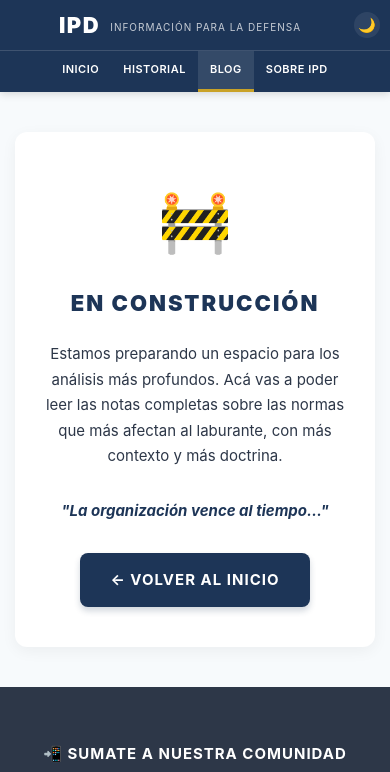
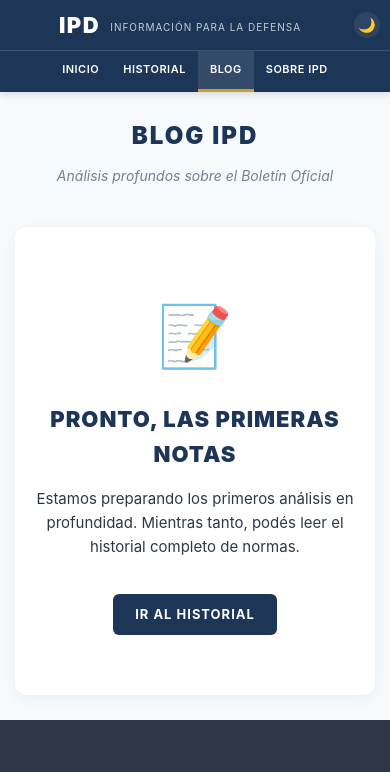
Before and after one commit to ipdboletin/ipdboletin.github.io, a plain HTML site: page blog.html in a window 390 px wide. Shown: the top 772 px of the page. Drawn offline with Linux system fonts and the light colour scheme.

Commit message:
Update blog.html

```diff
--- a/blog.html
+++ b/blog.html
@@ -124,15 +124,27 @@
         .nav-ipd a { color: var(--header-texto); text-decoration: none; padding: 12px 20px; font-size: 14px; font-weight: 600; text-transform: uppercase; letter-spacing: 1px; transition: 0.3s; border-bottom: 3px solid transparent; }
         .nav-ipd a:hover, .nav-ipd a.active { background-color: rgba(255,255,255,0.1); border-bottom-color: var(--dorado); }
 
-        /* ============ CONTENIDO ============ */
-        .contenido-en-construccion { flex: 1; display: flex; align-items: center; justify-content: center; padding: 80px 20px; }
-        .construccion-card { max-width: 600px; text-align: center; background: var(--fondo-secundario); padding: 60px 40px; border-radius: 12px; box-shadow: 0 4px 15px rgba(0,0,0,0.05); }
-        .construccion-icono { font-size: 80px; margin-bottom: 20px; }
-        .construccion-titulo { color: var(--azul-tactico); text-transform: uppercase; font-size: 28px; font-weight: 900; letter-spacing: 2px; margin-bottom: 20px; }
-        .construccion-texto { font-size: 17px; color: var(--texto-principal); line-height: 1.7; margin-bottom: 30px; }
-        .construccion-frase { font-size: 17px; font-style: italic; color: var(--azul-tactico); font-weight: bold; margin-bottom: 30px; }
-        .construccion-btn { display: inline-block; background-color: var(--azul-tactico); color: #FFFFFF; padding: 15px 30px; border-radius: 8px; text-decoration: none; font-size: 15px; font-weight: 700; text-transform: uppercase; letter-spacing: 1px; transition: 0.3s; box-shadow: 0 4px 6px rgba(29,53,87,0.2); }
-        .construccion-btn:hover { background-color: var(--dorado); }
+        /* ============ CONTENIDO - ÍNDICE DEL BLOG ============ */
+        .contenido-blog { flex: 1; max-width: 1000px; margin: 0 auto; padding: 40px 20px; width: 100%; }
+        .blog-titulo-seccion { text-align: center; margin-bottom: 40px; }
+        .blog-titulo-seccion h1 { color: var(--azul-tactico); text-transform: uppercase; font-size: 32px; font-weight: 900; letter-spacing: 2px; margin: 0 0 10px 0; }
+        .blog-titulo-seccion p { color: var(--texto-secundario); font-size: 16px; font-style: italic; margin: 0; }
+
+        .blog-vacio { text-align: center; padding: 60px 20px; background: var(--fondo-secundario); border-radius: 12px; box-shadow: 0 4px 15px rgba(0,0,0,0.05); }
+        .blog-vacio-icono { font-size: 60px; margin-bottom: 15px; }
+        .blog-vacio-titulo { color: var(--azul-tactico); font-size: 22px; font-weight: 900; text-transform: uppercase; letter-spacing: 1px; margin-bottom: 15px; }
+        .blog-vacio-texto { color: var(--texto-principal); font-size: 15px; line-height: 1.6; }
+
+        .blog-grid { display: grid; grid-template-columns: 1fr; gap: 30px; }
+        .blog-card { background: var(--card-fondo); border-radius: 12px; overflow: hidden; box-shadow: 0 4px 15px rgba(0,0,0,0.06); transition: transform 0.3s ease, box-shadow 0.3s ease; border: 1px solid var(--borde); }
+        .blog-card:hover { transform: translateY(-4px); box-shadow: 0 8px 25px rgba(0,0,0,0.1); }
+        .blog-card-imagen { width: 100%; height: 220px; object-fit: cover; display: block; background: var(--fondo-terciario); }
+        .blog-card-contenido { padding: 25px 30px 30px 30px; }
+        .blog-card-fecha { font-size: 12px; color: var(--texto-secundario); text-transform: uppercase; letter-spacing: 1.5px; font-weight: 600; margin-bottom: 10px; }
+        .blog-card-titulo { color: var(--azul-tactico); font-size: 24px; font-weight: 800; line-height: 1.3; margin: 0 0 12px 0; }
+        .blog-card-copete { color: var(--texto-terciario); font-size: 15px; line-height: 1.6; margin: 0 0 20px 0; }
+        .blog-card-btn { display: inline-block; background-color: var(--azul-tactico); color: #FFFFFF; padding: 10px 22px; border-radius: 6px; text-decoration: none; font-size: 13px; font-weight: 700; text-transform: uppercase; letter-spacing: 1px; transition: 0.3s; }
+        .blog-card-btn:hover { background-color: var(--dorado); }
 
         /* ============ FOOTER ============ */
         .footer-ipd { background-color: var(--footer-fondo); color: var(--footer-texto); padding: 40px 20px 25px 20px; text-align: center; margin-top: auto; }
@@ -232,12 +244,13 @@
             }
 
             /* --- CONTENIDO --- */
-            .contenido-en-construccion { padding: 40px 15px; }
-            .construccion-card { padding: 40px 25px; }
-            .construccion-icono { font-size: 60px; margin-bottom: 15px; }
-            .construccion-titulo { font-size: 22px; }
-            .construccion-texto { font-size: 15px; }
-            .construccion-frase { font-size: 15px; }
+            .contenido-blog { padding: 25px 15px; }
+            .blog-titulo-seccion h1 { font-size: 24px; }
+            .blog-titulo-seccion p { font-size: 14px; }
+            .blog-card-imagen { height: 180px; }
+            .blog-card-contenido { padding: 20px 22px 25px 22px; }
+            .blog-card-titulo { font-size: 20px; }
+            .blog-card-copete { font-size: 14px; }
 
             /* --- FOOTER --- */
             .footer-botones { flex-direction: column; align-items: center; }
@@ -247,8 +260,8 @@
         /* Ajuste extra para pantallas muy chicas */
         @media (max-width: 380px) {
             .nav-ipd a { padding: 9px 9px; font-size: 10px; }
-            .construccion-titulo { font-size: 20px; }
-            .construccion-icono { font-size: 50px; }
+            .blog-titulo-seccion h1 { font-size: 20px; }
+            .blog-card-titulo { font-size: 18px; }
         }
     </style>
 </head>
@@ -287,17 +300,22 @@
     </header>
 
     <!-- ============ CONTENIDO ============ -->
-    <section class="contenido-en-construccion">
-        <div class="construccion-card">
-            <div class="construccion-icono">🚧</div>
-            <h1 class="construccion-titulo">En Construcción</h1>
-            <p class="construccion-texto">
-                Estamos preparando un espacio para los análisis más profundos.
-                Acá vas a poder leer las notas completas sobre las normas que más
-                afectan al laburante, con más contexto y más doctrina.
+    <section class="contenido-blog">
+        <div class="blog-titulo-seccion">
+            <h1>Blog IPD</h1>
+            <p>Análisis profundos sobre el Boletín Oficial</p>
+        </div>
+        <div id="blog-lista" class="blog-grid">
+            <!-- Se llena con JS desde blog/index.json -->
+        </div>
+        <div id="blog-vacio" class="blog-vacio" style="display:none;">
+            <div class="blog-vacio-icono">📝</div>
+            <h2 class="blog-vacio-titulo">Pronto, las primeras notas</h2>
+            <p class="blog-vacio-texto">
+                Estamos preparando los primeros análisis en profundidad.
+                Mientras tanto, podés leer el historial completo de normas.
             </p>
-            <p class="construccion-frase">"La organización vence al tiempo..."</p>
-            <a href="index.html" class="construccion-btn">← Volver al Inicio</a>
+            <a href="historial.html" class="blog-card-btn" style="margin-top:20px;">Ir al Historial</a>
         </div>
     </section>
 
@@ -347,6 +365,54 @@
             aplicarModo(!estaOscuro);
             localStorage.setItem('modo-oscuro', (!estaOscuro).toString());
         });
+
+        // ============ CARGAR ENTRADAS DEL BLOG ============
+        async function cargarBlog() {
+            const contenedor = document.getElementById('blog-lista');
+            const vacio = document.getElementById('blog-vacio');
+
+            try {
+                const res = await fetch('blog/index.json?t=' + Date.now());
+                if (!res.ok) throw new Error('No se pudo leer el índice');
+                const data = await res.json();
+                const entradas = (data.entradas || []).slice().sort((a, b) => (b.fecha || '').localeCompare(a.fecha || ''));
+
+                if (entradas.length === 0) {
+                    vacio.style.display = 'block';
+                    return;
+                }
+
+                contenedor.innerHTML = entradas.map(e => {
+                    const imgHtml = e.imagen
+                        ? `<img src="${e.imagen}" alt="${e.titulo}" class="blog-card-imagen" loading="lazy">`
+                        : '';
+                    const fechaFmt = formatearFecha(e.fecha);
+                    return `
+                        <article class="blog-card">
+                            ${imgHtml}
+                            <div class="blog-card-contenido">
+                                <div class="blog-card-fecha">${fechaFmt}</div>
+                                <h2 class="blog-card-titulo">${e.titulo}</h2>
+                                <p class="blog-card-copete">${e.copete || ''}</p>
+                                <a href="${e.archivo}" class="blog-card-btn">Leer nota →</a>
+                            </div>
+                        </article>
+                    `;
+                }).join('');
+            } catch (err) {
+                console.error('Error cargando el blog:', err);
+                vacio.style.display = 'block';
+            }
+        }
+
+        function formatearFecha(iso) {
+            if (!iso) return '';
+            const meses = ['enero','febrero','marzo','abril','mayo','junio','julio','agosto','septiembre','octubre','noviembre','diciembre'];
+            const [a, m, d] = iso.split('-');
+            return `${parseInt(d)} de ${meses[parseInt(m)-1]} de ${a}`;
+        }
+
+        cargarBlog();
     </script>
 
 </body>
```
